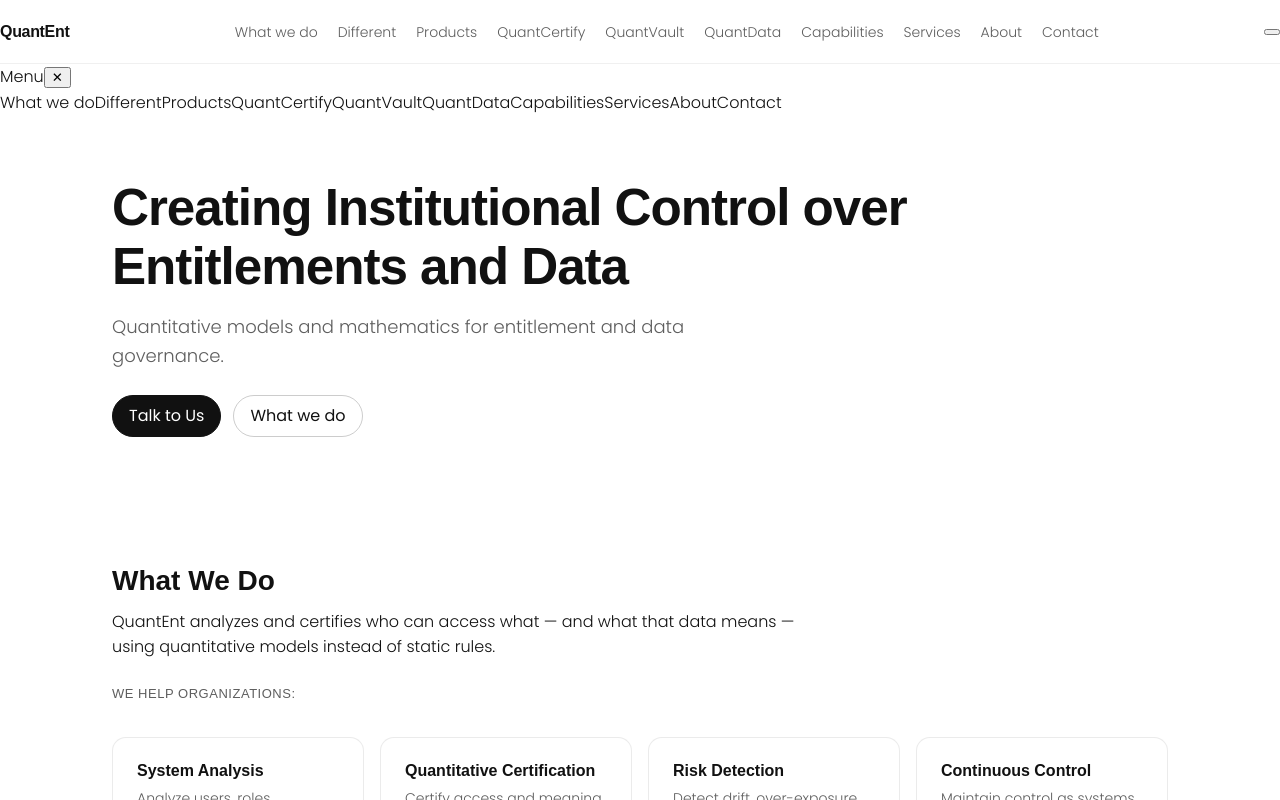
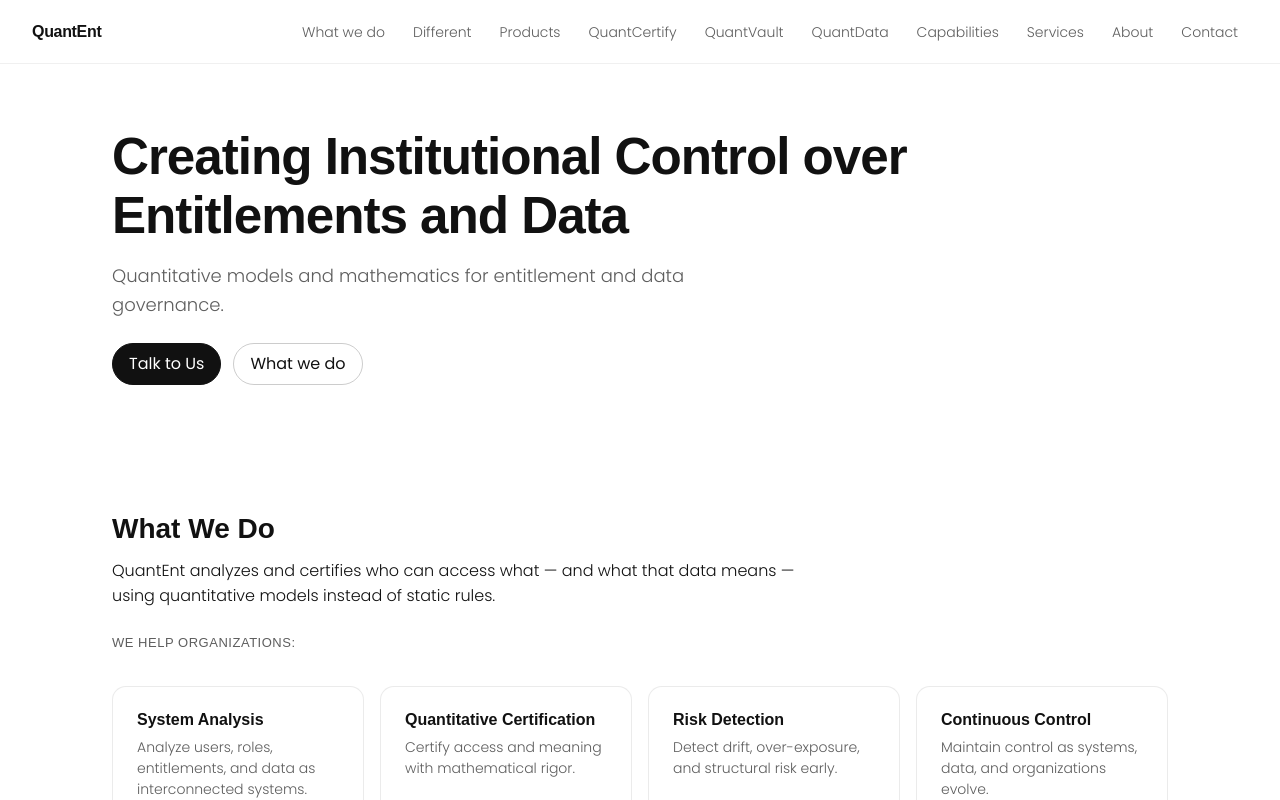
Before and after one commit to quantent-web/quantent-web, a Next.js app: page / in a window 1280 px wide. Shown: the top 800 px of the page. Built offline with nearby package versions, Linux system fonts and the light colour scheme; a web font is replaced by a local one.

Commit message:
Improve sticky nav with adaptive hamburger drawer

```diff
--- a/app/globals.css
+++ b/app/globals.css
@@ -221,6 +221,12 @@ p {
 ========================= */
 :root {
   --nav-h: 64px;
+
+  /* NAV más ancho que el contenido, para que no salte de línea tan pronto */
+  --nav-container: 1440px;
+
+  /* Drawer */
+  --drawer-w: 360px;
 }
 
 html {
@@ -242,6 +248,15 @@ section[id] {
   border-bottom: 1px solid rgba(0, 0, 0, 0.06);
 }
 
+/* Contenedor SOLO para NAV (más ancho que .container) */
+.nav-container {
+  width: 100%;
+  max-width: var(--nav-container);
+  margin: 0 auto;
+  padding-left: var(--space-6);
+  padding-right: var(--space-6);
+}
+
 .nav-inner {
   height: var(--nav-h);
   display: flex;
@@ -254,13 +269,21 @@ section[id] {
   font-family: var(--font-space-mono), ui-monospace, monospace;
   font-weight: 700;
   letter-spacing: -0.02em;
+  white-space: nowrap;
 }
 
+/* Links: una sola línea, si no cabe -> hamburguesa */
 .nav-links {
+  flex: 1;
   display: flex;
-  gap: var(--space-4);
-  flex-wrap: wrap;
+  justify-content: flex-end;
+}
+
+.nav-links-row {
+  display: flex;
+  gap: var(--space-2);
   align-items: center;
+  white-space: nowrap; /* clave: evita dos líneas */
 }
 
 .nav-links a {
@@ -273,6 +296,163 @@ section[id] {
 .nav-links a:hover {
   color: var(--color-text);
   background: rgba(0, 0, 0, 0.04);
+}
+
+.is-hidden {
+  display: none !important;
+}
+
+/* =========================
+   Hamburger button
+========================= */
+.nav-burger {
+  width: 44px;
+  height: 44px;
+  border-radius: 999px;
+  border: 1px solid rgba(0, 0, 0, 0.08);
+  background: rgba(255, 255, 255, 0.8);
+  display: inline-flex;
+  align-items: center;
+  justify-content: center;
+}
+
+.nav-burger:hover {
+  background: rgba(0, 0, 0, 0.04);
+}
+
+.burger-lines {
+  width: 18px;
+  height: 12px;
+  position: relative;
+  display: inline-block;
+}
+
+.burger-lines::before,
+.burger-lines::after,
+.burger-lines {
+  content: '';
+  background: rgba(0, 0, 0, 0.7);
+  height: 2px;
+  border-radius: 2px;
+  display: block;
+}
+
+.burger-lines::before {
+  position: absolute;
+  top: 0;
+  left: 0;
+  width: 18px;
+}
+
+.burger-lines {
+  position: relative;
+  top: 5px;
+  width: 18px;
+}
+
+.burger-lines::after {
+  position: absolute;
+  bottom: 0;
+  left: 0;
+  width: 18px;
+}
+
+/* =========================
+   Drawer (panel derecho)
+========================= */
+.drawer-overlay {
+  position: fixed;
+  inset: 0;
+  background: rgba(0, 0, 0, 0.28);
+  opacity: 0;
+  pointer-events: none;
+  transition: opacity 200ms ease;
+  z-index: 60;
+}
+
+.drawer-overlay.is-open {
+  opacity: 1;
+  pointer-events: auto;
+}
+
+.drawer {
+  position: fixed;
+  top: 0;
+  right: 0;
+  height: 100vh;
+  width: min(var(--drawer-w), 92vw);
+  background: rgba(255, 255, 255, 0.92);
+  backdrop-filter: blur(12px);
+  border-left: 1px solid rgba(0, 0, 0, 0.08);
+  transform: translateX(100%);
+  transition: transform 220ms ease;
+  z-index: 70;
+  display: flex;
+  flex-direction: column;
+}
+
+.drawer.is-open {
+  transform: translateX(0);
+}
+
+.drawer-header {
+  height: var(--nav-h);
+  display: flex;
+  align-items: center;
+  justify-content: space-between;
+  padding: 0 var(--space-5);
+  border-bottom: 1px solid rgba(0, 0, 0, 0.08);
+}
+
+.drawer-title {
+  font-family: var(--font-space-mono), ui-monospace, monospace;
+  font-weight: 700;
+  font-size: 14px;
+}
+
+.drawer-close {
+  width: 44px;
+  height: 44px;
+  border-radius: 999px;
+  border: 1px solid rgba(0, 0, 0, 0.08);
+  background: rgba(255, 255, 255, 0.8);
+  display: inline-flex;
+  align-items: center;
+  justify-content: center;
+}
+
+.drawer-close:hover {
+  background: rgba(0, 0, 0, 0.04);
+}
+
+.drawer-nav {
+  padding: var(--space-3) var(--space-5);
+  overflow: auto;
+}
+
+.drawer-nav a {
+  display: flex;
+  align-items: center;
+  justify-content: space-between;
+  padding: 14px 0;
+  color: var(--color-text);
+  border-bottom: 1px solid rgba(0, 0, 0, 0.08); /* divisor fino */
+}
+
+.drawer-nav a:hover {
+  color: var(--color-text);
+}
+
+/* Seguridad: si la pantalla es pequeña, el nav ancho no debe causar problemas */
+@media (max-width: 640px) {
+  :root {
+    --nav-h: 56px;
+  }
+
+  .nav-container {
+    padding-left: var(--space-5);
+    padding-right: var(--space-5);
+  }
 }
 
 /* =========================
```
